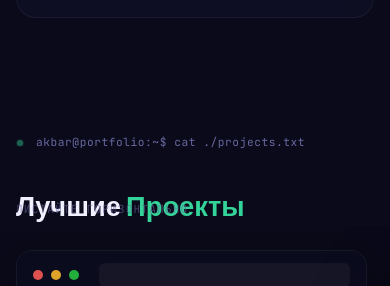
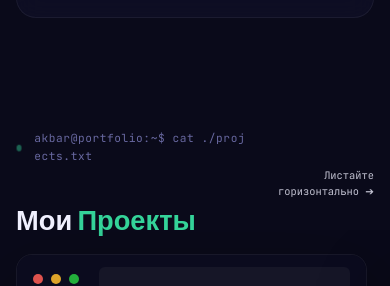
Before and after one commit to SupremeGoogle/cv, a React (Vite) app: page / in a window 390 px wide. Shown: the part 4969-5255 px from the top of the page. Built offline with nearby package versions, Linux system fonts and the light colour scheme.

Commit message:
Add files via upload

```diff
--- a/src/App.tsx
+++ b/src/App.tsx
@@ -74,6 +74,7 @@ class ScrambleText {
 
 function App() {
   const [activeSite, setActiveSite] = useState<WebProject | null>(null);
+  const [fullscreenImgUrl, setFullscreenImgUrl] = useState<string | null>(null);
 
   useEffect(() => {
     gsap.registerPlugin(ScrollTrigger);
@@ -621,9 +622,9 @@ function App() {
           <div className="projects-header">
             <div className="projects-header-left">
               <div className="section-label"><span className="dot"></span> akbar@portfolio:~$ cat ./projects.txt</div>
-              <h2 className="section-title">Лучшие <span data-value="Проекты"></span></h2>
+              <h2 className="section-title">Мои <span data-value="Проекты"></span></h2>
             </div>
-            <div className="projects-scroll-hint">ЛИСТАЙТЕ ГОРИЗОНТАЛЬНО</div>
+            <div className="projects-scroll-hint">Листайте горизонтально ➔</div>
           </div>
         </div>
         <div className="projects-track-wrapper">
@@ -696,7 +697,13 @@ function App() {
                     <div className="browser-url"></div>
                   </div>
                   <div className="browser-body">
-                    <img src="/monitoring.jpg" alt="Мониторинг" className="project-img" />
+                    <img
+                      src="/monitoring.jpg"
+                      alt="Мониторинг"
+                      className="project-img cursor-pointer transition-transform duration-300 hover:scale-[1.02]"
+                      onClick={() => setFullscreenImgUrl('/monitoring.jpg')}
+                      title="Нажмите, чтобы увеличить"
+                    />
                     <div className="mock-title">Content Monitor</div>
                     <button className="btn-outline btn-sm cert-btn" onClick={() => toggleModal(true)}>Свидетельство</button>
                   </div>
@@ -885,6 +892,28 @@ function App() {
           </div>
         </div>
       </div>
+
+      {/* ══════ IMAGE MODAL ══════ */}
+      {fullscreenImgUrl && (
+        <div
+          className="fixed inset-0 z-[9999] flex items-center justify-center bg-black/90 cursor-zoom-out p-4"
+          onClick={() => setFullscreenImgUrl(null)}
+          style={{ backdropFilter: 'blur(10px)' }}
+        >
+          <button
+            className="absolute top-6 right-6 text-white text-4xl leading-none hover:text-[var(--primary)] transition-colors"
+            onClick={() => setFullscreenImgUrl(null)}
+          >
+            &times;
+          </button>
+          <img
+            src={fullscreenImgUrl}
+            alt="Fullscreen View"
+            className="max-w-full max-h-[90vh] object-contain rounded-lg shadow-2xl border border-white/10"
+            onClick={(e) => e.stopPropagation()}
+          />
+        </div>
+      )}
     </>
   )
 }
--- a/src/style.css
+++ b/src/style.css
@@ -1979,25 +1979,34 @@ section {
     overflow: hidden;
   }
   .projects-header {
-    flex-direction: column;
-    align-items: flex-start;
+    flex-direction: row;
+    align-items: flex-end;
+    justify-content: space-between;
     gap: 0.5rem;
+    margin-bottom: 1.5rem; /* Increased spacing per user request */
+  }
+  .projects-header-left .section-title {
+    margin-bottom: 0 !important;
   }
   .projects-scroll-hint {
-    display: block;
+    display: flex;
     font-family: var(--font-mono);
-    font-size: 0.7rem;
-    color: var(--text-dim);
-    letter-spacing: 0.1em;
-    opacity: 0.6;
-    margin-bottom: 0.5rem;
+    font-size: 0.65rem;
+    color: var(--primary);
+    letter-spacing: normal;
+    opacity: 0.8;
+    margin-top: 0;
+    margin-bottom: 0.4rem; /* precisely matches the visual baseline of the bold h2 title */
+    text-align: right;
   }
   .projects-track-wrapper {
     display: block !important;
     overflow-x: auto !important;
     overflow-y: hidden !important;
     height: auto !important;
-    scroll-snap-type: x mandatory;
+    scroll-snap-type: x proximity;
+    overscroll-behavior-x: contain;
+    touch-action: pan-x pan-y;
     padding-bottom: 1.5rem;
     -webkit-overflow-scrolling: touch;
     width: 100% !important;
```
